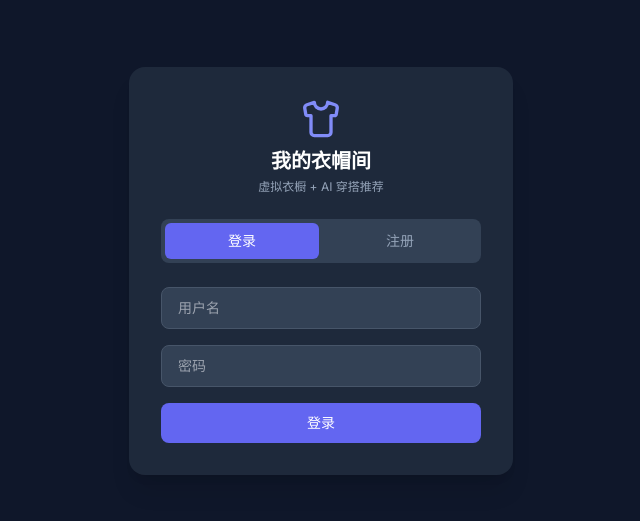
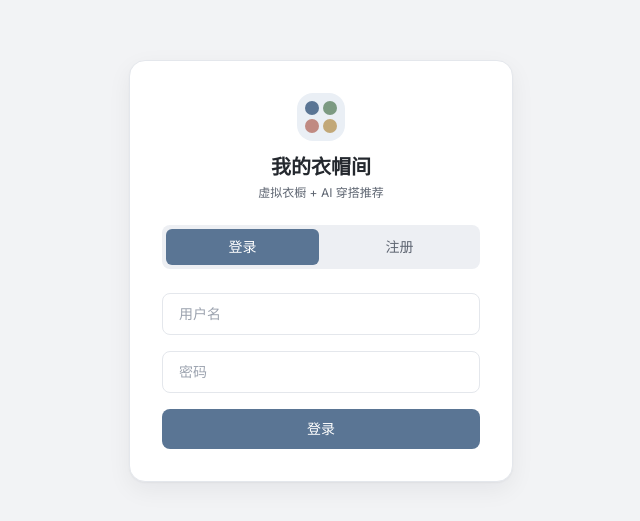
Before and after one commit to KUGUA-dawang-a/wardrobe, a React (Vite) app in the folder client/: page /login in a window 1280 px wide. Shown: the part 129-650 px from the top of the page, without its empty margins (319-959 px from the left). Built offline with nearby package versions, Linux system fonts and the light colour scheme.

Commit message:
feat: 登录页换肤

```diff
--- a/client/src/pages/LoginPage.tsx
+++ b/client/src/pages/LoginPage.tsx
@@ -7,7 +7,7 @@
 import { useState } from 'react';
 import { useNavigate } from 'react-router-dom';
 import { useAuth } from '../context/AuthContext';
-import { Shirt } from 'lucide-react';
+import { BrandMark } from '../components/BrandMark';
 
 export function LoginPage() {
   const { login, register } = useAuth();
@@ -24,7 +24,6 @@ export function LoginPage() {
     e.preventDefault();
     setError('');
 
-    // 表单验证
     if (username.length < 2) {
       setError('用户名至少 2 个字符');
       return;
@@ -54,21 +53,23 @@ export function LoginPage() {
   };
 
   return (
-    <div className="min-h-screen bg-slate-900 flex items-center justify-center p-4">
-      <div className="bg-slate-800 rounded-2xl p-8 w-full max-w-sm shadow-xl">
+    <div className="min-h-screen bg-bg flex items-center justify-center p-4">
+      <div className="bg-surface rounded-2xl p-8 w-full max-w-sm border border-border shadow-card">
         {/* Logo */}
         <div className="text-center mb-6">
-          <Shirt className="w-10 h-10 text-indigo-400 mx-auto mb-2" />
-          <h1 className="text-xl font-bold text-white">我的衣帽间</h1>
-          <p className="text-slate-400 text-xs mt-1">虚拟衣橱 + AI 穿搭推荐</p>
+          <div className="flex justify-center mb-3">
+            <BrandMark size="lg" />
+          </div>
+          <h1 className="text-xl font-semibold text-ink">我的衣帽间</h1>
+          <p className="text-ink-2 text-xs mt-1">虚拟衣橱 + AI 穿搭推荐</p>
         </div>
 
         {/* 切换标签 */}
-        <div className="flex gap-1 bg-slate-700 rounded-lg p-1 mb-6">
+        <div className="flex gap-1 bg-surface-2 rounded-lg p-1 mb-6">
           <button
             onClick={() => { setIsRegister(false); setError(''); }}
             className={`flex-1 py-2 text-sm rounded-md transition-colors ${
-              !isRegister ? 'bg-indigo-500 text-white' : 'text-slate-400 hover:text-white'
+              !isRegister ? 'bg-primary text-white' : 'text-ink-2 hover:text-ink'
             }`}
           >
             登录
@@ -76,7 +77,7 @@ export function LoginPage() {
           <button
             onClick={() => { setIsRegister(true); setError(''); }}
             className={`flex-1 py-2 text-sm rounded-md transition-colors ${
-              isRegister ? 'bg-indigo-500 text-white' : 'text-slate-400 hover:text-white'
+              isRegister ? 'bg-primary text-white' : 'text-ink-2 hover:text-ink'
             }`}
           >
             注册
@@ -90,7 +91,7 @@ export function LoginPage() {
             value={username}
             onChange={e => setUsername(e.target.value)}
             placeholder="用户名"
-            className="w-full bg-slate-700 text-white rounded-lg px-4 py-2.5 text-sm border border-slate-600 focus:border-indigo-400 outline-none"
+            className="w-full bg-surface text-ink rounded-lg px-4 py-2.5 text-sm border border-border focus:border-primary focus:ring-2 focus:ring-primary-soft outline-none"
           />
 
           <input
@@ -98,7 +99,7 @@ export function LoginPage() {
             value={password}
             onChange={e => setPassword(e.target.value)}
             placeholder="密码"
-            className="w-full bg-slate-700 text-white rounded-lg px-4 py-2.5 text-sm border border-slate-600 focus:border-indigo-400 outline-none"
+            className="w-full bg-surface text-ink rounded-lg px-4 py-2.5 text-sm border border-border focus:border-primary focus:ring-2 focus:ring-primary-soft outline-none"
           />
 
           {isRegister && (
@@ -107,16 +108,16 @@ export function LoginPage() {
               value={confirmPassword}
               onChange={e => setConfirmPassword(e.target.value)}
               placeholder="确认密码"
-              className="w-full bg-slate-700 text-white rounded-lg px-4 py-2.5 text-sm border border-slate-600 focus:border-indigo-400 outline-none"
+              className="w-full bg-surface text-ink rounded-lg px-4 py-2.5 text-sm border border-border focus:border-primary focus:ring-2 focus:ring-primary-soft outline-none"
             />
           )}
 
-          {error && <p className="text-red-400 text-xs">{error}</p>}
+          {error && <p className="text-danger-on-soft text-xs">{error}</p>}
 
           <button
             type="submit"
             disabled={loading}
-            className="w-full bg-indigo-500 hover:bg-indigo-600 disabled:bg-slate-600 text-white rounded-lg py-2.5 text-sm font-medium transition-colors"
+            className="w-full bg-primary hover:bg-primary-hover disabled:bg-ink-3 disabled:text-ink-2 text-white rounded-lg py-2.5 text-sm font-medium transition-colors"
           >
             {loading ? '处理中...' : isRegister ? '注册' : '登录'}
           </button>
```
